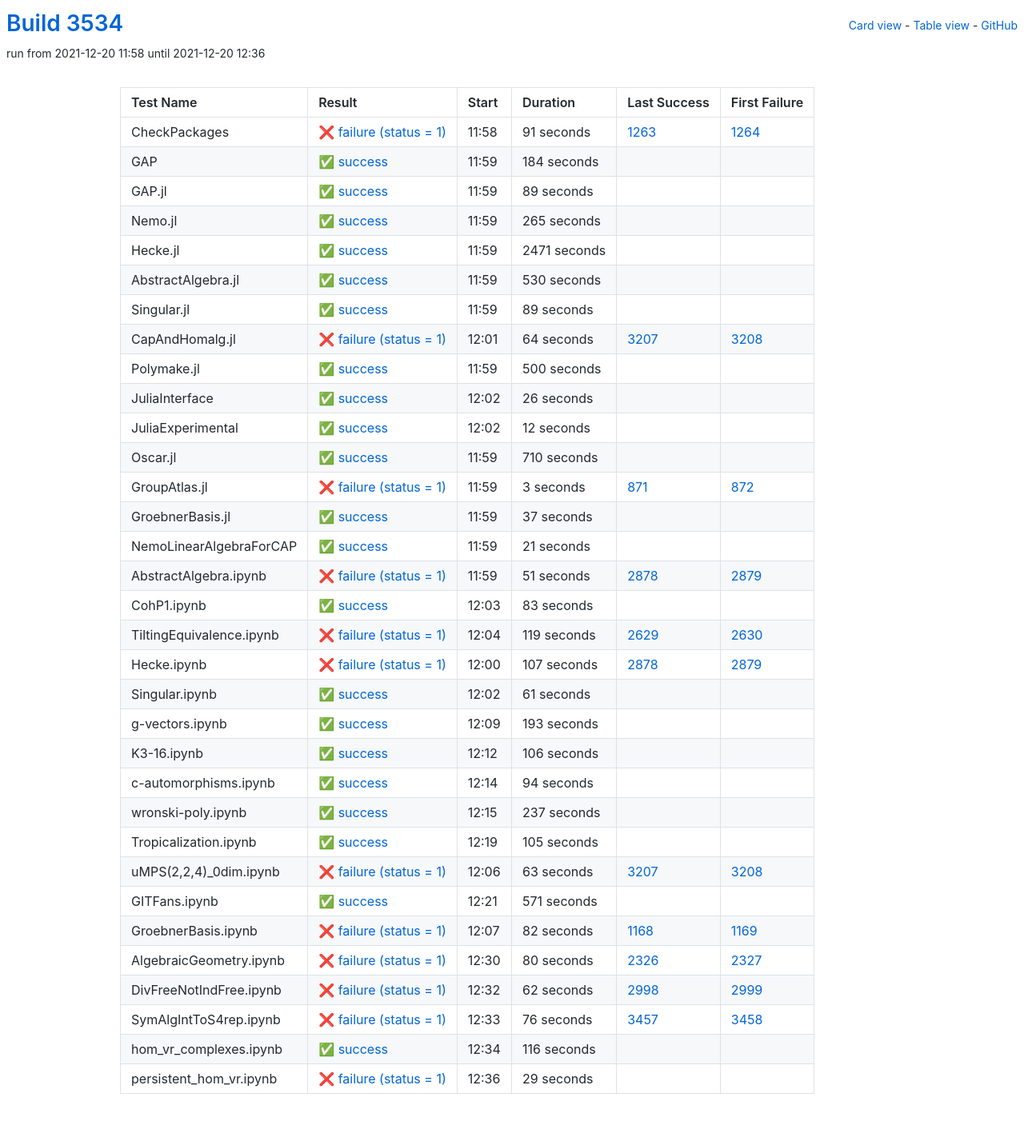
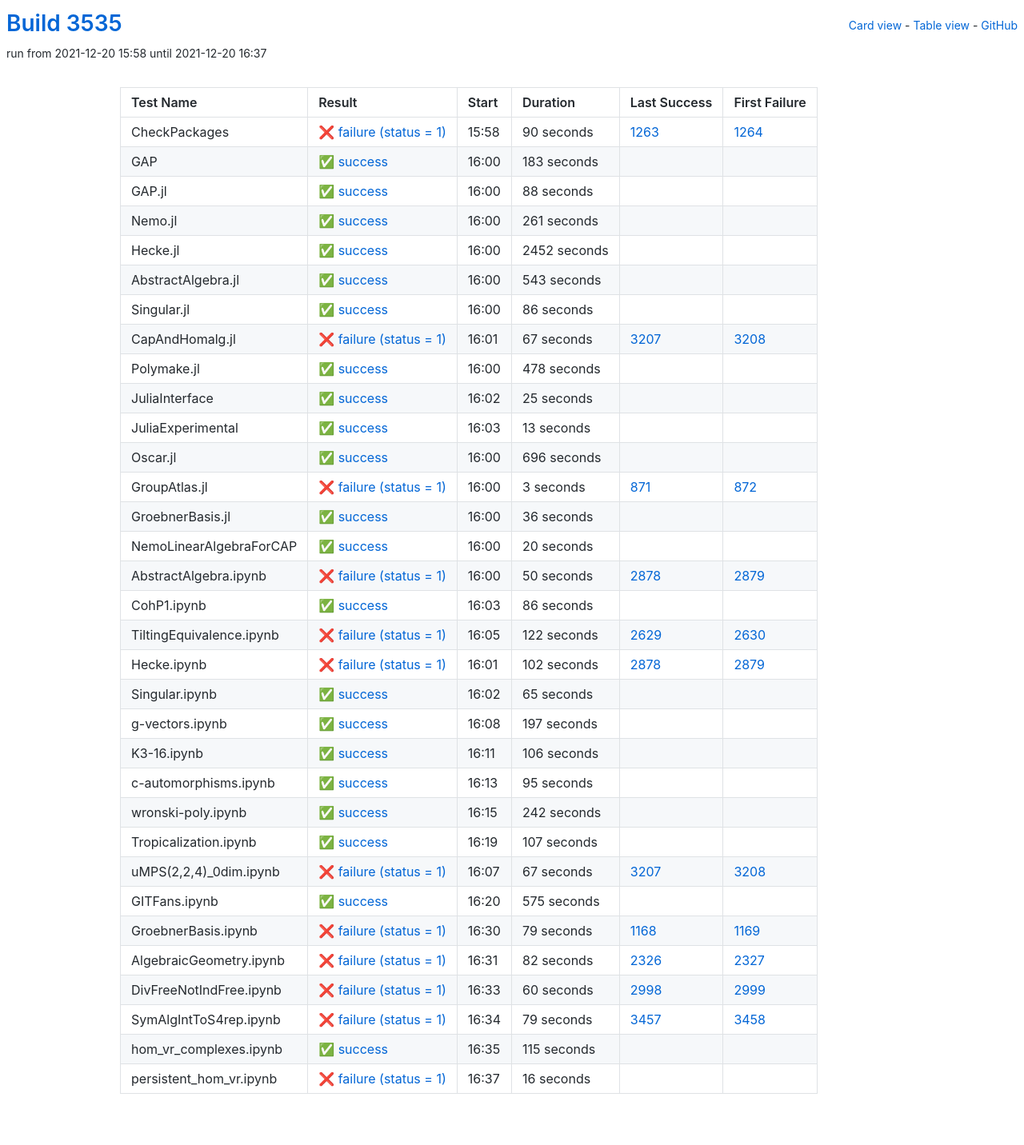
Before and after one commit to oscar-system/oscar-ci-status-stable, a Jekyll site: the page built from table.html, in a window 1280 px wide. Shown: the whole page at 80% size. Built offline with Jekyll 4.4.1, drawn with Linux system fonts in a browser that asks for light colours.

Commit message:
Build #3535

```diff
--- a/_data/ci.yml
+++ b/_data/ci.yml
@@ -1,6 +1,6 @@
 ---
-build: 3534
-build_url: https://oscarci.mathematik.uni-kl.de/job/oscar-stable/3534/
+build: 3535
+build_url: https://oscarci.mathematik.uni-kl.de/job/oscar-stable/3535/
 job: oscar-stable
 organization: oscar-system
 repo: oscar-ci-status-stable
@@ -8,152 +8,152 @@ repourl: https://github.com/oscar-system/oscar-ci-status-stable
 tests:
 - name: CheckPackages
   id: checkpackages
-  log: https://oscarci.mathematik.uni-kl.de/job/oscar-stable/3534/artifact/logs/build-3534/CheckPackages.log
-  start: 2021-12-20 11:58
+  log: https://oscarci.mathematik.uni-kl.de/job/oscar-stable/3535/artifact/logs/build-3535/CheckPackages.log
+  start: 2021-12-20 15:58
   success: false
   exitcode: 1
   status: failure
-  duration: 91
+  duration: 90
   last_success: 1263
   last_success_url: https://oscarci.mathematik.uni-kl.de/job/oscar-stable/1263/
   first_failure: 1264
   first_failure_url: https://oscarci.mathematik.uni-kl.de/job/oscar-stable/1264/
 - name: GAP
   id: gap
-  log: https://oscarci.mathematik.uni-kl.de/job/oscar-stable/3534/artifact/logs/build-3534/GAP.log
-  start: 2021-12-20 11:59
+  log: https://oscarci.mathematik.uni-kl.de/job/oscar-stable/3535/artifact/logs/build-3535/GAP.log
+  start: 2021-12-20 16:00
   success: true
   exitcode: 0
   status: success
-  duration: 184
+  duration: 183
   last_success: false
   last_success_url:
   first_failure: false
   first_failure_url:
 - name: GAP.jl
   id: gap-jl
-  log: https://oscarci.mathematik.uni-kl.de/job/oscar-stable/3534/artifact/logs/build-3534/GAP.jl.log
-  start: 2021-12-20 11:59
+  log: https://oscarci.mathematik.uni-kl.de/job/oscar-stable/3535/artifact/logs/build-3535/GAP.jl.log
+  start: 2021-12-20 16:00
   success: true
   exitcode: 0
   status: success
-  duration: 89
+  duration: 88
   last_success: false
   last_success_url:
   first_failure: false
   first_failure_url:
 - name: Nemo.jl
   id: nemo-jl
-  log: https://oscarci.mathematik.uni-kl.de/job/oscar-stable/3534/artifact/logs/build-3534/Nemo.jl.log
-  start: 2021-12-20 11:59
+  log: https://oscarci.mathematik.uni-kl.de/job/oscar-stable/3535/artifact/logs/build-3535/Nemo.jl.log
+  start: 2021-12-20 16:00
   success: true
   exitcode: 0
   status: success
-  duration: 265
+  duration: 261
   last_success: false
   last_success_url:
   first_failure: false
   first_failure_url:
 - name: Hecke.jl
   id: hecke-jl
-  log: https://oscarci.mathematik.uni-kl.de/job/oscar-stable/3534/artifact/logs/build-3534/Hecke.jl.log
-  start: 2021-12-20 11:59
+  log: https://oscarci.mathematik.uni-kl.de/job/oscar-stable/3535/artifact/logs/build-3535/Hecke.jl.log
+  start: 2021-12-20 16:00
   success: true
   exitcode: 0
   status: success
-  duration: 2471
+  duration: 2452
   last_success: false
   last_success_url:
   first_failure: false
   first_failure_url:
 - name: AbstractAlgebra.jl
   id: abstractalgebra-jl
-  log: https://oscarci.mathematik.uni-kl.de/job/oscar-stable/3534/artifact/logs/build-3534/AbstractAlgebra.jl.log
-  start: 2021-12-20 11:59
+  log: https://oscarci.mathematik.uni-kl.de/job/oscar-stable/3535/artifact/logs/build-3535/AbstractAlgebra.jl.log
+  start: 2021-12-20 16:00
   success: true
   exitcode: 0
   status: success
-  duration: 530
+  duration: 543
   last_success: false
   last_success_url:
   first_failure: false
   first_failure_url:
 - name: Singular.jl
   id: singular-jl
-  log: https://oscarci.mathematik.uni-kl.de/job/oscar-stable/3534/artifact/logs/build-3534/Singular.jl.log
-  start: 2021-12-20 11:59
+  log: https://oscarci.mathematik.uni-kl.de/job/oscar-stable/3535/artifact/logs/build-3535/Singular.jl.log
+  start: 2021-12-20 16:00
   success: true
   exitcode: 0
   status: success
-  duration: 89
+  duration: 86
   last_success: false
   last_success_url:
   first_failure: false
   first_failure_url:
 - name: CapAndHomalg.jl
   id: capandhomalg-jl
-  log: https://oscarci.mathematik.uni-kl.de/job/oscar-stable/3534/artifact/logs/build-3534/CapAndHomalg.jl.log
-  start: 2021-12-20 12:01
+  log: https://oscarci.mathematik.uni-kl.de/job/oscar-stable/3535/artifact/logs/build-3535/CapAndHomalg.jl.log
+  start: 2021-12-20 16:01
   success: false
   exitcode: 1
   status: failure
-  duration: 64
+  duration: 67
   last_success: 3207
   last_success_url: https://oscarci.mathematik.uni-kl.de/job/oscar-stable/3207/
   first_failure: 3208
   first_failure_url: https://oscarci.mathematik.uni-kl.de/job/oscar-stable/3208/
 - name: Polymake.jl
   id: polymake-jl
-  log: https://oscarci.mathematik.uni-kl.de/job/oscar-stable/3534/artifact/logs/build-3534/Polymake.jl.log
-  start: 2021-12-20 11:59
+  log: https://oscarci.mathematik.uni-kl.de/job/oscar-stable/3535/artifact/logs/build-3535/Polymake.jl.log
+  start: 2021-12-20 16:00
   success: true
   exitcode: 0
   status: success
-  duration: 500
+  duration: 478
   last_success: false
   last_success_url:
   first_failure: false
   first_failure_url:
 - name: JuliaInterface
   id: juliainterface
-  log: https://oscarci.mathematik.uni-kl.de/job/oscar-stable/3534/artifact/logs/build-3534/JuliaInterface.log
-  start: 2021-12-20 12:02
+  log: https://oscarci.mathematik.uni-kl.de/job/oscar-stable/3535/artifact/logs/build-3535/JuliaInterface.log
+  start: 2021-12-20 16:02
   success: true
   exitcode: 0
   status: success
-  duration: 26
+  duration: 25
   last_success: false
   last_success_url:
   first_failure: false
   first_failure_url:
 - name: JuliaExperimental
   id: juliaexperimental
-  log: https://oscarci.mathematik.uni-kl.de/job/oscar-stable/3534/artifact/logs/build-3534/JuliaExperimental.log
-  start: 2021-12-20 12:02
+  log: https://oscarci.mathematik.uni-kl.de/job/oscar-stable/3535/artifact/logs/build-3535/JuliaExperimental.log
+  start: 2021-12-20 16:03
   success: true
   exitcode: 0
   status: success
-  duration: 12
+  duration: 13
   last_success: false
   last_success_url:
   first_failure: false
   first_failure_url:
 - name: Oscar.jl
   id: oscar-jl
-  log: https://oscarci.mathematik.uni-kl.de/job/oscar-stable/3534/artifact/logs/build-3534/Oscar.jl.log
-  start: 2021-12-20 11:59
+  log: https://oscarci.mathematik.uni-kl.de/job/oscar-stable/3535/artifact/logs/build-3535/Oscar.jl.log
+  start: 2021-12-20 16:00
   success: true
   exitcode: 0
   status: success
-  duration: 710
+  duration: 696
   last_success: false
   last_success_url:
   first_failure: false
   first_failure_url:
 - name: GroupAtlas.jl
   id: groupatlas-jl
-  log: https://oscarci.mathematik.uni-kl.de/job/oscar-stable/3534/artifact/logs/build-3534/GroupAtlas.jl.log
-  start: 2021-12-20 11:59
+  log: https://oscarci.mathematik.uni-kl.de/job/oscar-stable/3535/artifact/logs/build-3535/GroupAtlas.jl.log
+  start: 2021-12-20 16:00
   success: false
   exitcode: 1
   status: failure
@@ -164,104 +164,104 @@ tests:
   first_failure_url: https://oscarci.mathematik.uni-kl.de/job/oscar-stable/872/
 - name: GroebnerBasis.jl
   id: groebnerbasis-jl
-  log: https://oscarci.mathematik.uni-kl.de/job/oscar-stable/3534/artifact/logs/build-3534/GroebnerBasis.jl.log
-  start: 2021-12-20 11:59
+  log: https://oscarci.mathematik.uni-kl.de/job/oscar-stable/3535/artifact/logs/build-3535/GroebnerBasis.jl.log
+  start: 2021-12-20 16:00
   success: true
   exitcode: 0
   status: success
-  duration: 37
+  duration: 36
   last_success: false
   last_success_url:
   first_failure: false
   first_failure_url:
 - name: NemoLinearAlgebraForCAP
   id: nemolinearalgebraforcap
-  log: https://oscarci.mathematik.uni-kl.de/job/oscar-stable/3534/artifact/logs/build-3534/NemoLinearAlgebraForCAP.log
-  start: 2021-12-20 11:59
+  log: https://oscarci.mathematik.uni-kl.de/job/oscar-stable/3535/artifact/logs/build-3535/NemoLinearAlgebraForCAP.log
+  start: 2021-12-20 16:00
   success: true
   exitcode: 0
   status: success
-  duration: 21
+  duration: 20
   last_success: false
   last_success_url:
   first_failure: false
   first_failure_url:
 - name: AbstractAlgebra.ipynb
   id: abstractalgebra-ipynb
-  log: https://oscarci.mathematik.uni-kl.de/job/oscar-stable/3534/artifact/logs/build-3534/AbstractAlgebra.ipynb.log
-  start: 2021-12-20 11:59
+  log: https://oscarci.mathematik.uni-kl.de/job/oscar-stable/3535/artifact/logs/build-3535/AbstractAlgebra.ipynb.log
+  start: 2021-12-20 16:00
   success: false
   exitcode: 1
   status: failure
-  duration: 51
+  duration: 50
   last_success: 2878
   last_success_url: https://oscarci.mathematik.uni-kl.de/job/oscar-stable/2878/
   first_failure: 2879
   first_failure_url: https://oscarci.mathematik.uni-kl.de/job/oscar-stable/2879/
 - name: CohP1.ipynb
   id: cohp1-ipynb
-  log: https://oscarci.mathematik.uni-kl.de/job/oscar-stable/3534/artifact/logs/build-3534/CohP1.ipynb.log
-  start: 2021-12-20 12:03
+  log: https://oscarci.mathematik.uni-kl.de/job/oscar-stable/3535/artifact/logs/build-3535/CohP1.ipynb.log
+  start: 2021-12-20 16:03
   success: true
   exitcode: 0
   status: success
-  duration: 83
+  duration: 86
   last_success: false
   last_success_url:
   first_failure: false
   first_failure_url:
 - name: TiltingEquivalence.ipynb
   id: tiltingequivalence-ipynb
-  log: https://oscarci.mathematik.uni-kl.de/job/oscar-stable/3534/artifact/logs/build-3534/TiltingEquivalence.ipynb.log
-  start: 2021-12-20 12:04
+  log: https://oscarci.mathematik.uni-kl.de/job/oscar-stable/3535/artifact/logs/build-3535/TiltingEquivalence.ipynb.log
+  start: 2021-12-20 16:05
   success: false
   exitcode: 1
   status: failure
-  duration: 119
+  duration: 122
   last_success: 2629
   last_success_url: https://oscarci.mathematik.uni-kl.de/job/oscar-stable/2629/
   first_failure: 2630
   first_failure_url: https://oscarci.mathematik.uni-kl.de/job/oscar-stable/2630/
 - name: Hecke.ipynb
   id: hecke-ipynb
-  log: https://oscarci.mathematik.uni-kl.de/job/oscar-stable/3534/artifact/logs/build-3534/Hecke.ipynb.log
-  start: 2021-12-20 12:00
+  log: https://oscarci.mathematik.uni-kl.de/job/oscar-stable/3535/artifact/logs/build-3535/Hecke.ipynb.log
+  start: 2021-12-20 16:01
   success: false
   exitcode: 1
   status: failure
-  duration: 107
+  duration: 102
   last_success: 2878
   last_success_url: https://oscarci.mathematik.uni-kl.de/job/oscar-stable/2878/
   first_failure: 2879
   first_failure_url: https://oscarci.mathematik.uni-kl.de/job/oscar-stable/2879/
 - name: Singular.ipynb
   id: singular-ipynb
-  log: https://oscarci.mathematik.uni-kl.de/job/oscar-stable/3534/artifact/logs/build-3534/Singular.ipynb.log
-  start: 2021-12-20 12:02
+  log: https://oscarci.mathematik.uni-kl.de/job/oscar-stable/3535/artifact/logs/build-3535/Singular.ipynb.log
+  start: 2021-12-20 16:02
   success: true
   exitcode: 0
   status: success
-  duration: 61
+  duration: 65
   last_success: false
   last_success_url:
   first_failure: false
   first_failure_url:
 - name: g-vectors.ipynb
   id: g-vectors-ipynb
-  log: https://oscarci.mathematik.uni-kl.de/job/oscar-stable/3534/artifact/logs/build-3534/g-vectors.ipynb.log
-  start: 2021-12-20 12:09
+  log: https://oscarci.mathematik.uni-kl.de/job/oscar-stable/3535/artifact/logs/build-3535/g-vectors.ipynb.log
+  start: 2021-12-20 16:08
   success: true
   exitcode: 0
   status: success
-  duration: 193
+  duration: 197
   last_success: false
   last_success_url:
   first_failure: false
   first_failure_url:
 - name: K3-16.ipynb
   id: k3-16-ipynb
-  log: https://oscarci.mathematik.uni-kl.de/job/oscar-stable/3534/artifact/logs/build-3534/K3-16.ipynb.log
-  start: 2021-12-20 12:12
+  log: https://oscarci.mathematik.uni-kl.de/job/oscar-stable/3535/artifact/logs/build-3535/K3-16.ipynb.log
+  start: 2021-12-20 16:11
   success: true
   exitcode: 0
   status: success
@@ -272,132 +272,132 @@ tests:
   first_failure_url:
 - name: c-automorphisms.ipynb
   id: c-automorphisms-ipynb
-  log: https://oscarci.mathematik.uni-kl.de/job/oscar-stable/3534/artifact/logs/build-3534/c-automorphisms.ipynb.log
-  start: 2021-12-20 12:14
+  log: https://oscarci.mathematik.uni-kl.de/job/oscar-stable/3535/artifact/logs/build-3535/c-automorphisms.ipynb.log
+  start: 2021-12-20 16:13
   success: true
   exitcode: 0
   status: success
-  duration: 94
+  duration: 95
   last_success: false
   last_success_url:
   first_failure: false
   first_failure_url:
 - name: wronski-poly.ipynb
   id: wronski-poly-ipynb
-  log: https://oscarci.mathematik.uni-kl.de/job/oscar-stable/3534/artifact/logs/build-3534/wronski-poly.ipynb.log
-  start: 2021-12-20 12:15
+  log: https://oscarci.mathematik.uni-kl.de/job/oscar-stable/3535/artifact/logs/build-3535/wronski-poly.ipynb.log
+  start: 2021-12-20 16:15
   success: true
   exitcode: 0
   status: success
-  duration: 237
+  duration: 242
   last_success: false
   last_success_url:
   first_failure: false
   first_failure_url:
 - name: Tropicalization.ipynb
   id: tropicalization-ipynb
-  log: https://oscarci.mathematik.uni-kl.de/job/oscar-stable/3534/artifact/logs/build-3534/Tropicalization.ipynb.log
-  start: 2021-12-20 12:19
+  log: https://oscarci.mathematik.uni-kl.de/job/oscar-stable/3535/artifact/logs/build-3535/Tropicalization.ipynb.log
+  start: 2021-12-20 16:19
   success: true
   exitcode: 0
   status: success
-  duration: 105
+  duration: 107
   last_success: false
   last_success_url:
   first_failure: false
   first_failure_url:
 - name: uMPS(2,2,4)_0dim.ipynb
   id: umps-2-2-4-0dim-ipynb
-  log: https://oscarci.mathematik.uni-kl.de/job/oscar-stable/3534/artifact/logs/build-3534/uMPS-2-2-4-_0dim.ipynb.log
-  start: 2021-12-20 12:06
+  log: https://oscarci.mathematik.uni-kl.de/job/oscar-stable/3535/artifact/logs/build-3535/uMPS-2-2-4-_0dim.ipynb.log
+  start: 2021-12-20 16:07
   success: false
   exitcode: 1
   status: failure
-  duration: 63
+  duration: 67
   last_success: 3207
   last_success_url: https://oscarci.mathematik.uni-kl.de/job/oscar-stable/3207/
   first_failure: 3208
   first_failure_url: https://oscarci.mathematik.uni-kl.de/job/oscar-stable/3208/
 - name: GITFans.ipynb
   id: gitfans-ipynb
-  log: https://oscarci.mathematik.uni-kl.de/job/oscar-stable/3534/artifact/logs/build-3534/GITFans.ipynb.log
-  start: 2021-12-20 12:21
+  log: https://oscarci.mathematik.uni-kl.de/job/oscar-stable/3535/artifact/logs/build-3535/GITFans.ipynb.log
+  start: 2021-12-20 16:20
   success: true
   exitcode: 0
   status: success
-  duration: 571
+  duration: 575
   last_success: false
   last_success_url:
   first_failure: false
   first_failure_url:
 - name: GroebnerBasis.ipynb
   id: groebnerbasis-ipynb
-  log: https://oscarci.mathematik.uni-kl.de/job/oscar-stable/3534/artifact/logs/build-3534/GroebnerBasis.ipynb.log
-  start: 2021-12-20 12:07
+  log: https://oscarci.mathematik.uni-kl.de/job/oscar-stable/3535/artifact/logs/build-3535/GroebnerBasis.ipynb.log
+  start: 2021-12-20 16:30
   success: false
   exitcode: 1
   status: failure
-  duration: 82
+  duration: 79
   last_success: 1168
   last_success_url: https://oscarci.mathematik.uni-kl.de/job/oscar-stable/1168/
   first_failure: 1169
   first_failure_url: https://oscarci.mathematik.uni-kl.de/job/oscar-stable/1169/
 - name: AlgebraicGeometry.ipynb
   id: algebraicgeometry-ipynb
-  log: https://oscarci.mathematik.uni-kl.de/job/oscar-stable/3534/artifact/logs/build-3534/AlgebraicGeometry.ipynb.log
-  start: 2021-12-20 12:30
+  log: https://oscarci.mathematik.uni-kl.de/job/oscar-stable/3535/artifact/logs/build-3535/AlgebraicGeometry.ipynb.log
+  start: 2021-12-20 16:31
   success: false
   exitcode: 1
   status: failure
-  duration: 80
+  duration: 82
   last_success: 2326
   last_success_url: https://oscarci.mathematik.uni-kl.de/job/oscar-stable/2326/
   first_failure: 2327
   first_failure_url: https://oscarci.mathematik.uni-kl.de/job/oscar-stable/2327/
 - name: DivFreeNotIndFree.ipynb
   id: divfreenotindfree-ipynb
-  log: https://oscarci.mathematik.uni-kl.de/job/oscar-stable/3534/artifact/logs/build-3534/DivFreeNotIndFree.ipynb.log
-  start: 2021-12-20 12:32
+  log: https://oscarci.mathematik.uni-kl.de/job/oscar-stable/3535/artifact/logs/build-3535/DivFreeNotIndFree.ipynb.log
+  start: 2021-12-20 16:33
   success: false
   exitcode: 1
   status: failure
-  duration: 62
+  duration: 60
   last_success: 2998
   last_success_url: https://oscarci.mathematik.uni-kl.de/job/oscar-stable/2998/
   first_failure: 2999
   first_failure_url: https://oscarci.mathematik.uni-kl.de/job/oscar-stable/2999/
 - name: SymAlgIntToS4rep.ipynb
   id: symalginttos4rep-ipynb
-  log: https://oscarci.mathematik.uni-kl.de/job/oscar-stable/3534/artifact/logs/build-3534/SymAlgIntToS4rep.ipynb.log
-  start: 2021-12-20 12:33
+  log: https://oscarci.mathematik.uni-kl.de/job/oscar-stable/3535/artifact/logs/build-3535/SymAlgIntToS4rep.ipynb.log
+  start: 2021-12-20 16:34
   success: false
   exitcode: 1
   status: failure
-  duration: 76
+  duration: 79
   last_success: 3457
   last_success_url: https://oscarci.mathematik.uni-kl.de/job/oscar-stable/3457/
   first_failure: 3458
   first_failure_url: https://oscarci.mathematik.uni-kl.de/job/oscar-stable/3458/
 - name: hom_vr_complexes.ipynb
   id: hom-vr-complexes-ipynb
-  log: https://oscarci.mathematik.uni-kl.de/job/oscar-stable/3534/artifact/logs/build-3534/hom_vr_complexes.ipynb.log
-  start: 2021-12-20 12:34
+  log: https://oscarci.mathematik.uni-kl.de/job/oscar-stable/3535/artifact/logs/build-3535/hom_vr_complexes.ipynb.log
+  start: 2021-12-20 16:35
   success: true
   exitcode: 0
   status: success
-  duration: 116
+  duration: 115
   last_success: false
   last_success_url:
   first_failure: false
   first_failure_url:
 - name: persistent_hom_vr.ipynb
   id: persistent-hom-vr-ipynb
-  log: https://oscarci.mathematik.uni-kl.de/job/oscar-stable/3534/artifact/logs/build-3534/persistent_hom_vr.ipynb.log
-  start: 2021-12-20 12:36
+  log: https://oscarci.mathematik.uni-kl.de/job/oscar-stable/3535/artifact/logs/build-3535/persistent_hom_vr.ipynb.log
+  start: 2021-12-20 16:37
   success: false
   exitcode: 1
   status: failure
-  duration: 29
+  duration: 16
   last_success: false
   last_success_url:
   first_failure: false
```
Also changed, not shown: README.md.
